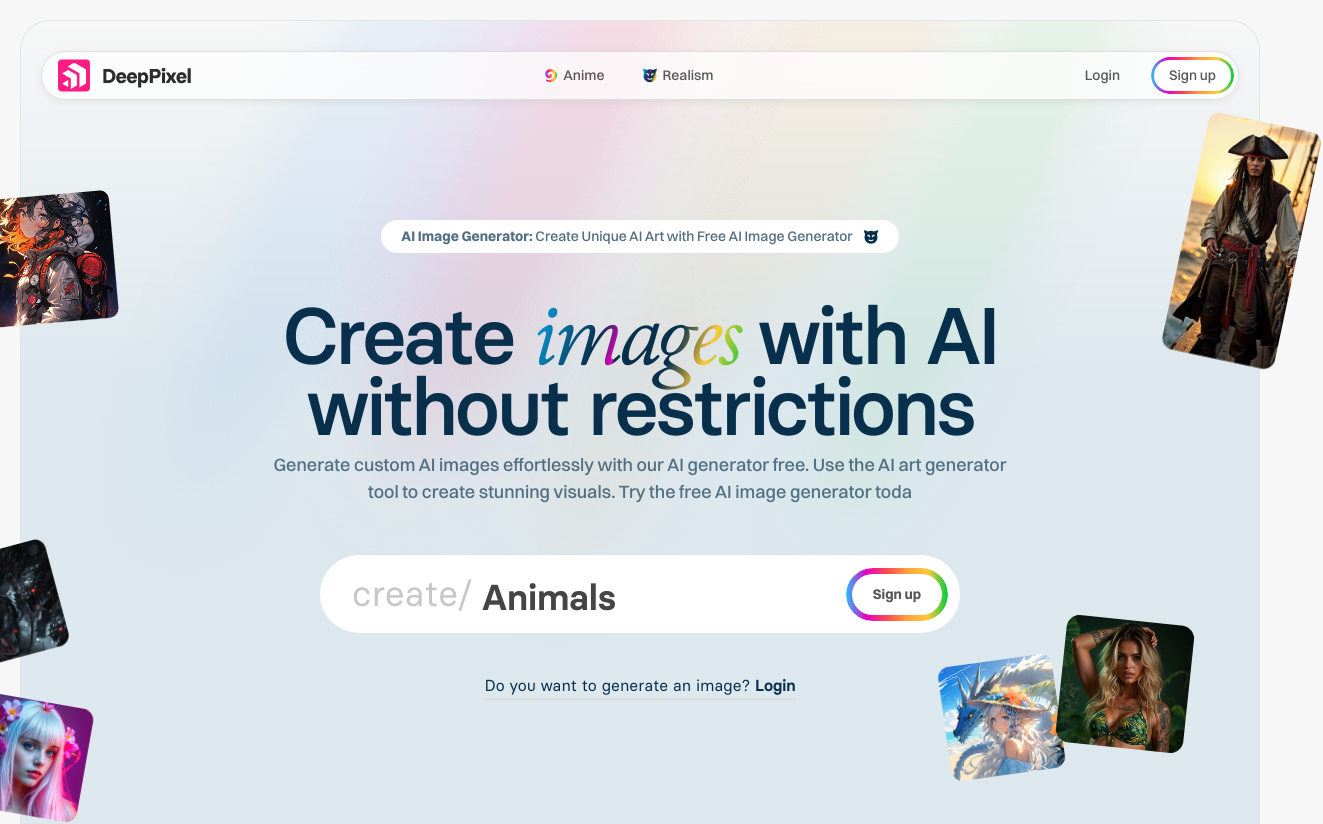
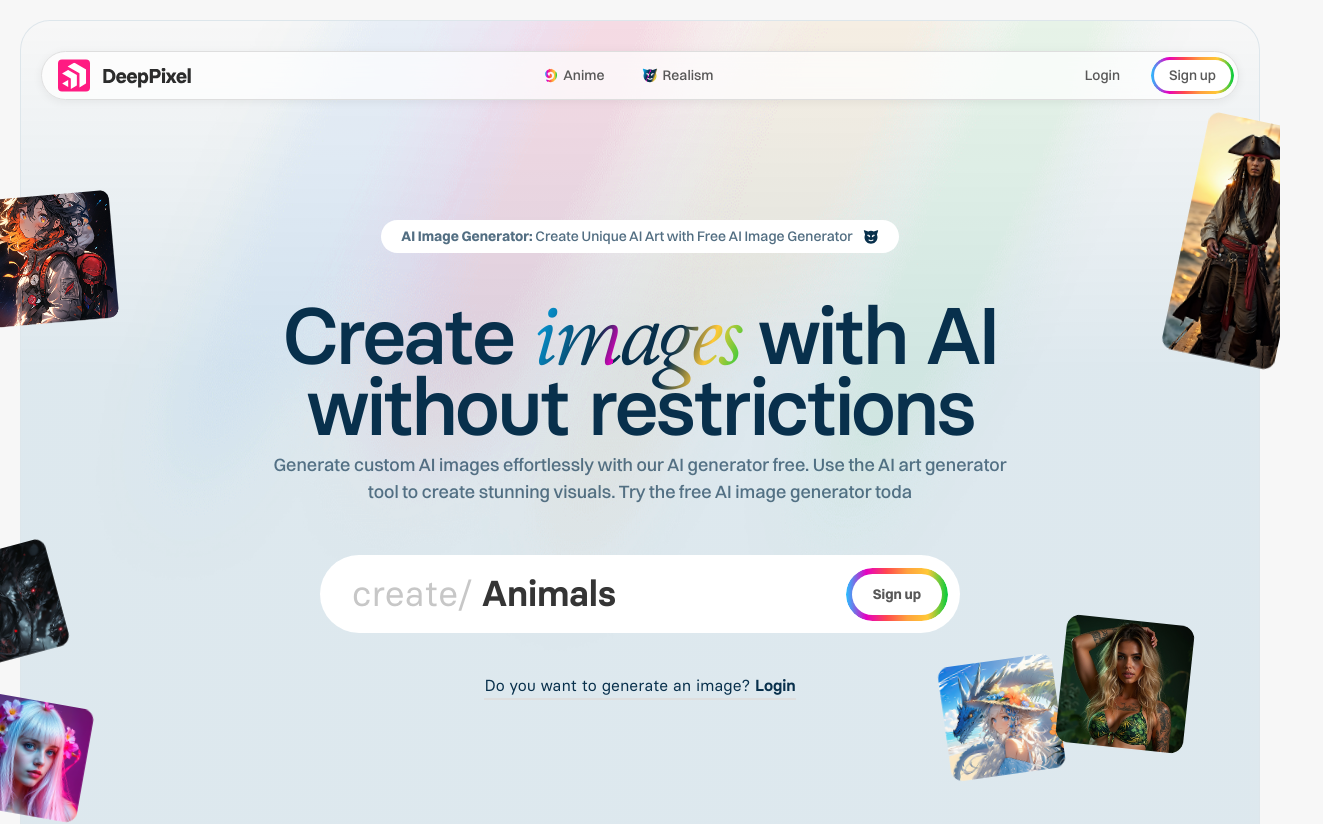
Before and after one commit to tsignore/deeppixel-frontend, a Next.js app: page / in a window 1280 px wide. Shown: the top 824 px of the page, 1323 px wide, since content can reach past the window. Built offline with nearby package versions, Linux system fonts and the light colour scheme.

Commit message:
fix horizontal scroll issue

```diff
--- a/src/app/styles/globals.css
+++ b/src/app/styles/globals.css
@@ -4,6 +4,11 @@
   margin: 0;
   padding: 0;
   box-sizing: border-box;
+}
+
+html,
+body {
+  overflow-x: hidden;
 }
 
 :root {
@@ -62,7 +67,6 @@ body {
   font-weight: 500;
   margin: 0;
   padding: 0 20px;
-  overflow-x: hidden;
   position: relative;
 }
 
```
